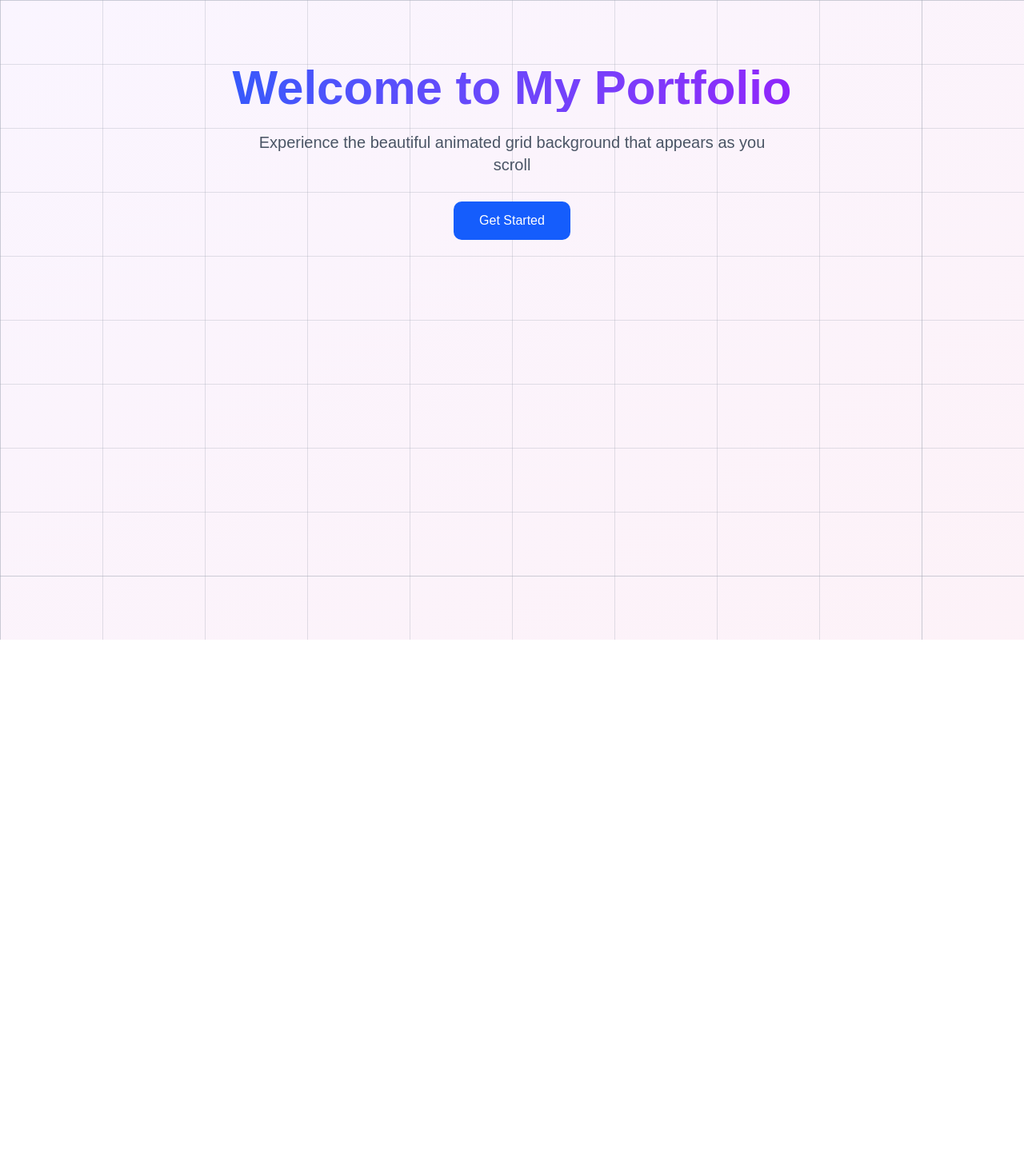
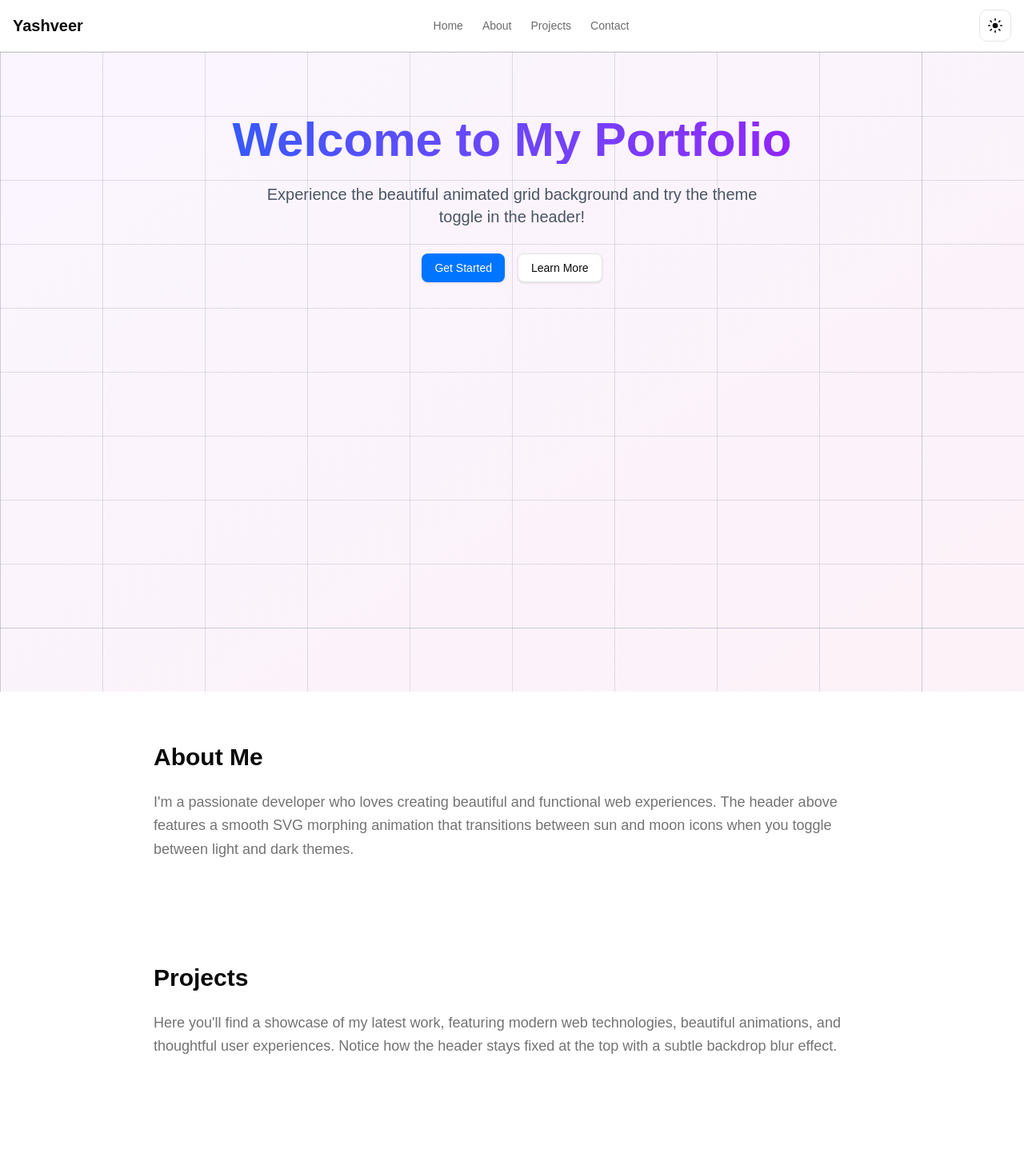
Before and after one commit to singh-yashveer/yashveer-dev, a Next.js app: page / in a window 1280 px wide. Shown: the top 1457 px of the page at 80% size. Before the commit the page ends 800 px from the top, so only its background shows below. Built offline with nearby package versions, Linux system fonts and the light colour scheme.

Commit message:
updated layout, created mock page, added useTheme, theme toggler

```diff
--- a/src/app/layout.tsx
+++ b/src/app/layout.tsx
@@ -1,6 +1,7 @@
 import type { Metadata } from "next";
 import { Geist, Geist_Mono } from "next/font/google";
 import "./css/globals.css";
+import Header from "@/shared/Layout/Header";
 
 const geistSans = Geist({
   variable: "--font-geist-sans",
@@ -13,8 +14,8 @@ const geistMono = Geist_Mono({
 });
 
 export const metadata: Metadata = {
-  title: "Create Next App",
-  description: "Generated by create next app",
+  title: "Yashveer Dev",
+  description: "Personal portfolio and development showcase",
 };
 
 export default function RootLayout({
@@ -23,8 +24,11 @@ export default function RootLayout({
   children: React.ReactNode;
 }>) {
   return (
-    <html lang="en">
-      <body className={`${geistSans.variable} ${geistMono.variable} antialiased`}>{children}</body>
+    <html lang="en" suppressHydrationWarning>
+      <body className={`${geistSans.variable} ${geistMono.variable} antialiased`}>
+        <Header />
+        <main>{children}</main>
+      </body>
     </html>
   );
 }
--- a/src/app/page.tsx
+++ b/src/app/page.tsx
@@ -1,3 +1,4 @@
+import { Button } from "@/shared/components/ui/button";
 import withAnimatedGridBackground from "@/shared/UI/GridPattern/withAnimatedGridBackground";
 
 // Example component that will be wrapped with grid background
@@ -8,9 +9,22 @@ const HeroSection = () => (
         Welcome to My Portfolio
       </h1>
       <p className="text-xl text-gray-600 dark:text-gray-300 mb-8 max-w-2xl mx-auto">
-        Experience the beautiful animated grid background that appears as you scroll
+        Experience the beautiful animated grid background and try the theme toggle in the header!
       </p>
-      <button className="bg-blue-600 hover:bg-blue-700 text-white px-8 py-3 rounded-lg font-medium transition-colors">Get Started</button>
+      <div className="flex gap-4 justify-center">
+        <Button>Get Started</Button>
+        <Button variant="outline">Learn More</Button>
+      </div>
+    </div>
+  </section>
+);
+
+// Content sections to test header behavior
+const ContentSection = ({ id, title, content }: { id: string; title: string; content: string }) => (
+  <section id={id} className="py-16 px-6">
+    <div className="max-w-4xl mx-auto">
+      <h2 className="text-3xl font-bold mb-6 text-foreground">{title}</h2>
+      <p className="text-lg text-muted-foreground leading-relaxed">{content}</p>
     </div>
   </section>
 );
@@ -24,8 +38,34 @@ export const GridWrappedHero = withAnimatedGridBackground(HeroSection, {
 
 export default function Home() {
   return (
-    <div className="font-sans bg-white dark:bg-gray-900 min-h-screen">
+    <div className="font-sans bg-background text-foreground min-h-screen">
       <GridWrappedHero />
+
+      <ContentSection
+        id="about"
+        title="About Me"
+        content="I'm a passionate developer who loves creating beautiful and functional web experiences. The header above features a smooth SVG morphing animation that transitions between sun and moon icons when you toggle between light and dark themes."
+      />
+
+      <ContentSection
+        id="projects"
+        title="Projects"
+        content="Here you'll find a showcase of my latest work, featuring modern web technologies, beautiful animations, and thoughtful user experiences. Notice how the header stays fixed at the top with a subtle backdrop blur effect."
+      />
+
+      <ContentSection
+        id="contact"
+        title="Contact"
+        content="Get in touch with me to discuss potential collaborations, projects, or just to say hello! The theme toggle in the header remembers your preference and respects your system theme settings."
+      />
+
+      {/* Extra content to test scrolling */}
+      <div className="py-32 px-6 bg-muted/50">
+        <div className="max-w-4xl mx-auto text-center">
+          <h3 className="text-2xl font-semibold mb-4">Scroll Test</h3>
+          <p className="text-muted-foreground">Scroll up and down to see how the header behaves with the backdrop blur and sticky positioning.</p>
+        </div>
+      </div>
     </div>
   );
 }
--- /dev/null
+++ b/src/shared/Layout/Header.tsx
@@ -0,0 +1,34 @@
+"use client";
+
+import ThemeToggler from "./ThemeToggler";
+
+const Header = () => {
+  return (
+    <header className="sticky top-0 z-50 w-full border-b border-border bg-background/95 backdrop-blur supports-[backdrop-filter]:bg-background/60">
+      <div className="container flex h-16 items-center justify-between px-4">
+        <div className="flex items-center space-x-2">
+          <div className="text-xl font-bold text-foreground">Yashveer</div>
+        </div>
+
+        <nav className="hidden md:flex items-center space-x-6 text-sm font-medium">
+          <a href="#home" className="text-foreground/60 hover:text-foreground transition-colors">
+            Home
+          </a>
+          <a href="#about" className="text-foreground/60 hover:text-foreground transition-colors">
+            About
+          </a>
+          <a href="#projects" className="text-foreground/60 hover:text-foreground transition-colors">
+            Projects
+          </a>
+          <a href="#contact" className="text-foreground/60 hover:text-foreground transition-colors">
+            Contact
+          </a>
+        </nav>
+
+        <ThemeToggler />
+      </div>
+    </header>
+  );
+};
+
+export default Header;
--- /dev/null
+++ b/src/shared/Layout/ThemeToggler.tsx
@@ -0,0 +1,57 @@
+import { useTheme } from "../hooks/useTheme";
+import { cn } from "../lib/utils";
+
+const ThemeToggler = () => {
+  const { isDark, toggleTheme, mounted } = useTheme();
+
+  return (
+    <div className="flex items-center space-x-4">
+      <button
+        onClick={toggleTheme}
+        className={cn(
+          "relative inline-flex h-10 w-10 items-center justify-center rounded-lg border border-border",
+          "bg-background hover:bg-accent transition-all duration-200",
+          "focus:outline-none focus:ring-2 focus:ring-ring focus:ring-offset-2",
+          "group overflow-hidden"
+        )}
+        aria-label="Toggle theme"
+      >
+        <div className="relative w-5 h-5">
+          {/* SVG Container with morphing animation */}
+          <svg width="20" height="20" viewBox="0 0 24 24" fill="none" className="absolute inset-0 text-foreground transition-all duration-500">
+            {/* Sun Icon */}
+            <g
+              className={cn(
+                "transition-all duration-500 transform",
+                !mounted || isDark ? "opacity-0 scale-75 rotate-180" : "opacity-100 scale-100 rotate-0"
+              )}
+            >
+              {/* Sun center */}
+              <circle cx="12" cy="12" r="4" fill="currentColor" className="transition-all duration-500" />
+              {/* Sun rays */}
+              <path
+                d="M12 2v2M12 20v2M4.93 4.93l1.41 1.41M17.66 17.66l1.41 1.41M2 12h2M20 12h2M4.93 19.07l1.41-1.41M17.66 6.34l1.41-1.41"
+                stroke="currentColor"
+                strokeWidth="2"
+                strokeLinecap="round"
+                className="transition-all duration-500"
+              />
+            </g>
+
+            {/* Moon Icon */}
+            <g
+              className={cn(
+                "transition-all duration-500 transform",
+                !mounted || isDark ? "opacity-100 scale-100 rotate-0" : "opacity-0 scale-75 -rotate-180"
+              )}
+            >
+              <path d="M21 12.79A9 9 0 1111.21 3 7 7 0 0021 12.79z" fill="currentColor" className="transition-all duration-500" />
+            </g>
+          </svg>
+        </div>
+      </button>
+    </div>
+  );
+};
+
+export default ThemeToggler;
--- /dev/null
+++ b/src/shared/hooks/useTheme.ts
@@ -0,0 +1,61 @@
+import { useLayoutEffect, useState, useEffect } from "react";
+
+// Custom hook for theme management
+export const useTheme = () => {
+  const [isDark, setIsDark] = useState(false);
+  const [mounted, setMounted] = useState(false);
+
+  useEffect(() => {
+    const savedTheme = localStorage.getItem("theme");
+    const prefersDark = window.matchMedia("(prefers-color-scheme: dark)").matches;
+    const initialDark = savedTheme === "dark" || (!savedTheme && prefersDark);
+
+    setIsDark(initialDark);
+    setMounted(true);
+  }, []);
+
+  useEffect(() => {
+    if (!mounted) return;
+
+    const mediaQuery = window.matchMedia("(prefers-color-scheme: dark)");
+
+    const handleChange = (e: MediaQueryListEvent) => {
+      const savedTheme = localStorage.getItem("theme");
+      if (!savedTheme) {
+        setIsDark(e.matches);
+      }
+    };
+
+    mediaQuery.addEventListener("change", handleChange);
+
+    return () => {
+      mediaQuery.removeEventListener("change", handleChange);
+    };
+  }, [mounted]);
+
+  useLayoutEffect(() => {
+    if (mounted) {
+      updateTheme(isDark);
+    }
+  }, [isDark, mounted]);
+
+  const updateTheme = (dark: boolean) => {
+    if (dark) {
+      document.documentElement.classList.add("dark");
+      localStorage.setItem("theme", "dark");
+    } else {
+      document.documentElement.classList.remove("dark");
+      localStorage.setItem("theme", "light");
+    }
+  };
+
+  const toggleTheme = () => {
+    setIsDark(!isDark);
+  };
+
+  return {
+    isDark,
+    toggleTheme,
+    mounted,
+  };
+};
```
